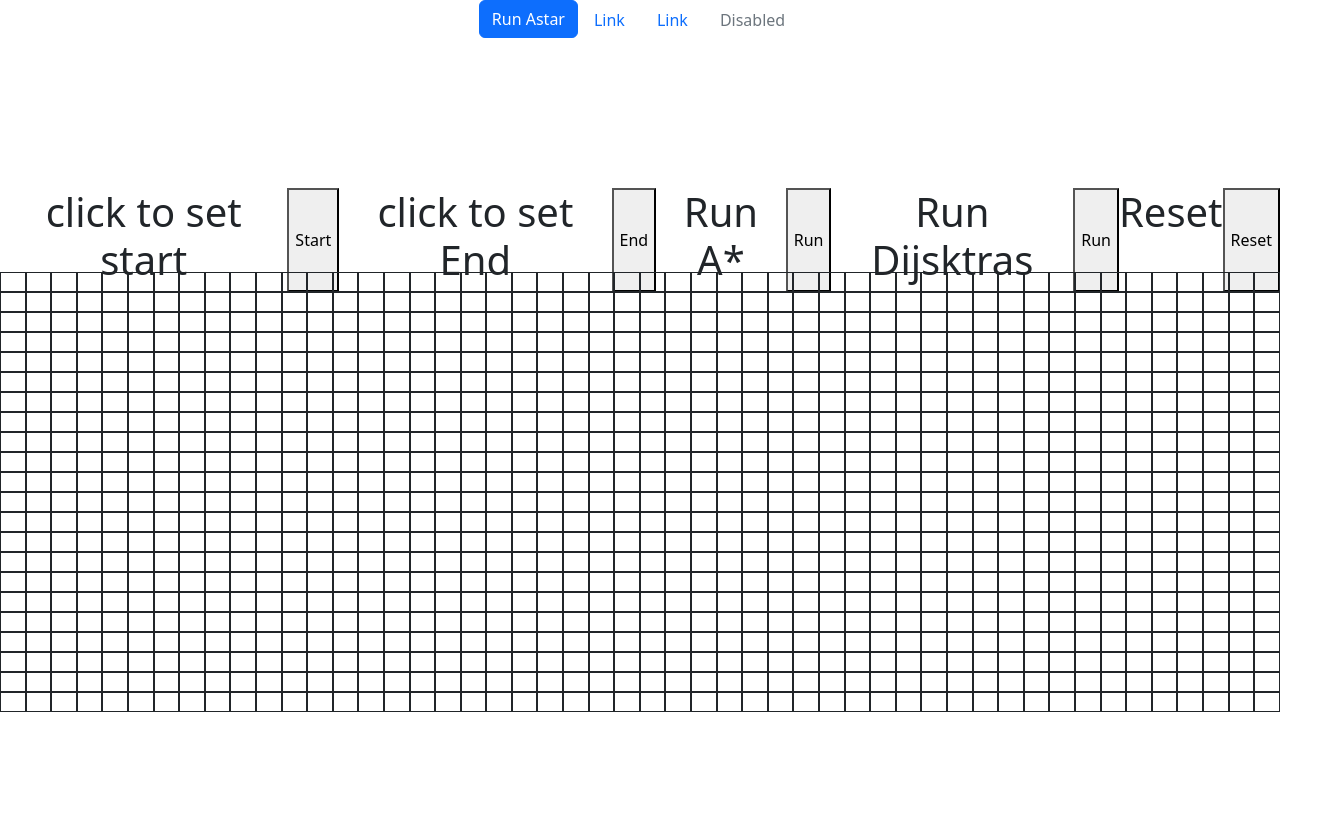
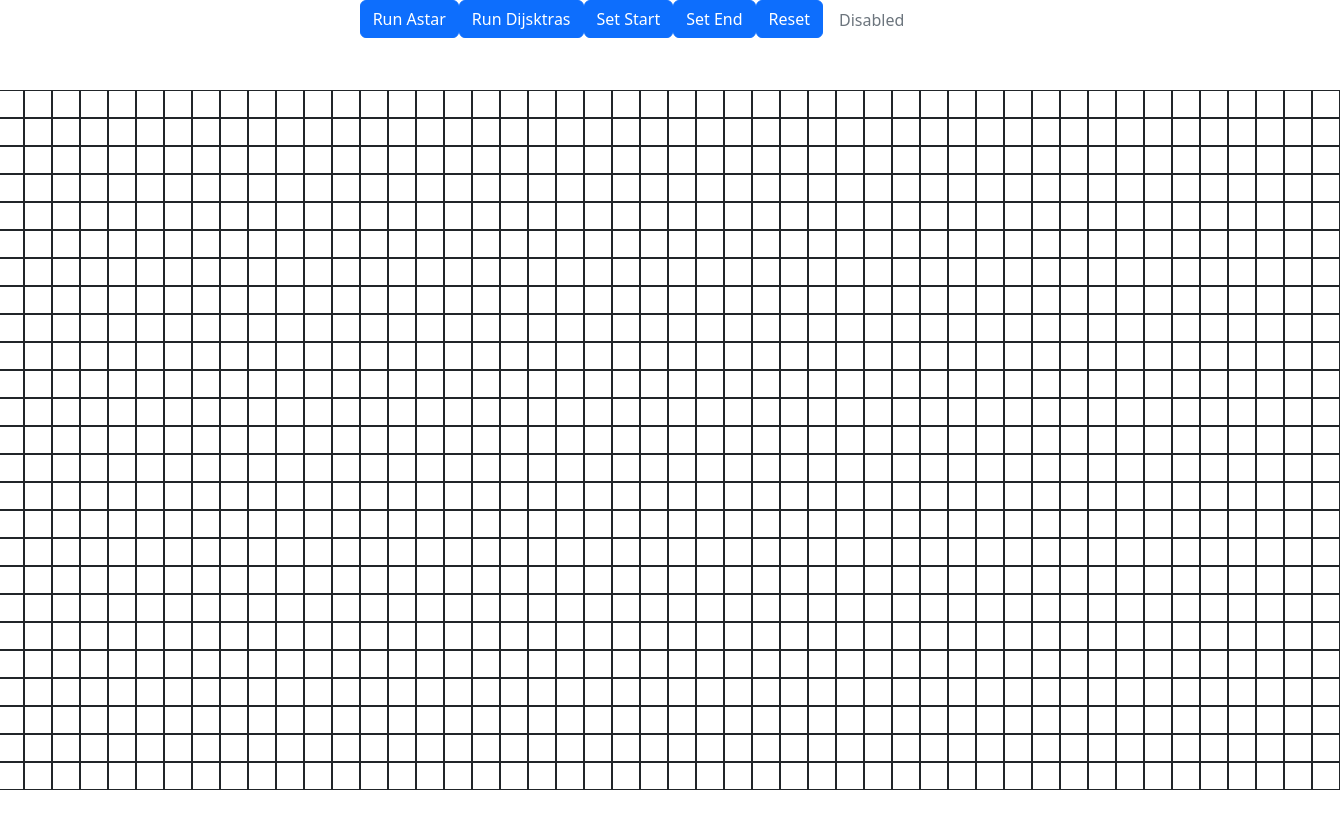
Before and after one commit to diggy63/PathfinderReact, a React (Create React App) app: page / in a window 1280 px wide. Shown: the top 828 px of the page, 1340 px wide, since content can reach past the window. Built offline with nearby package versions, Linux system fonts and the light colour scheme.

Commit message:
making alot of css changes

```diff
--- a/src/Algorithms/Astar.jsx
+++ b/src/Algorithms/Astar.jsx
@@ -2,6 +2,7 @@ import React from "react"
 
 export default async function Astar(start,end,nodes){
     const nodeScorse = AstarInit(start,end)
+    console.log(nodeScorse)
     const open_set = [nodeScorse[start[0]][start[1]]]
     const noders = await runAstar(open_set,nodeScorse,end,nodes)
     return noders
@@ -14,7 +15,7 @@ function getNeighbors(node, nodes,nodeScorse){
     if( node[0]-1 >= 0 && !nodes[node[0]-1][node[1]].isWall){
         neighs.push(nodeScorse[node[0]-1][node[1]])
     }
-    if( node[0]+1 < 20 && !nodes[node[0]+1][node[1]].isWall){
+    if( node[0]+1 < 25 && !nodes[node[0]+1][node[1]].isWall){
         neighs.push(nodeScorse[node[0]+1][node[1]])
     }
     if( node[1]-1 >= 0 && !nodes[node[0]][node[1]-1].isWall){
@@ -38,7 +39,7 @@ function createAstarNode(col, row) {
 
   function AstarInit(start,end){
     const nodeScorse = []
-    for (let row = 0; row < 20; row++) {
+    for (let row = 0; row < 25; row++) {
         const currentRow = [];
         for (let col = 0; col < 50; col++) {
           currentRow.push(createAstarNode(col, row));
--- a/src/Algorithms/Dijkstras.jsx
+++ b/src/Algorithms/Dijkstras.jsx
@@ -33,7 +33,7 @@ function getNeighbors(node, nodes,nodeScorse){
     if( node[0]-1 >= 0 && !nodes[node[0]-1][node[1]].isWall){
         neighs.push(nodeScorse[node[0]-1][node[1]])
     }
-    if( node[0]+1 < 20 && !nodes[node[0]+1][node[1]].isWall){
+    if( node[0]+1 < 25 && !nodes[node[0]+1][node[1]].isWall){
         neighs.push(nodeScorse[node[0]+1][node[1]])
     }
     if( node[1]-1 >= 0 && !nodes[node[0]][node[1]-1].isWall){
@@ -55,7 +55,7 @@ function createDijNode(col, row) {
 
 function createAlgoGrid(start){
     const nodeScorse = []
-    for (let row = 0; row < 20; row++) {
+    for (let row = 0; row < 25; row++) {
         const currentRow = [];
         for (let col = 0; col < 50; col++) {
           currentRow.push(createDijNode(col, row));
--- a/src/App.css
+++ b/src/App.css
@@ -1,3 +1,8 @@
+* {
+  box-sizing: border-box;
+}
+
+
 .App {
   text-align: center;
 }
--- a/src/Pages/Pathfinder.css
+++ b/src/Pages/Pathfinder.css
@@ -4,6 +4,7 @@
     display: flex;
     justify-content: center;
     flex-direction: column;
+    align-items: center;
 
 }
 
@@ -12,6 +13,6 @@
     display: flex;
     align-content: center;
     flex-wrap: wrap;
-    width: 100%;
-    height: 50%;
+    width: 1400px;
+    height: 700px;
 }
--- a/src/Pages/Pathfinder.jsx
+++ b/src/Pages/Pathfinder.jsx
@@ -17,7 +17,7 @@ export default function Pathfinder() {
   const [endPoint, setEndPoint] = useState(false);
   const [isStart, setIsStart] = useState(false);
   const [isEnd, setIsEnd] = useState(false);
-  const ROWS = 22;
+  const ROWS = 25;
   const COLS = 50;
 
   useEffect(() => {
@@ -126,9 +126,8 @@ export default function Pathfinder() {
 
   return (
     <>
-    <Header runAstar={runAstar}/>
+    <Header runAstar={runAstar} runDijkstras={runDijkstras} seeStart={seeStart} seeEnd={seeEnd} resetGrid={resetGrid}/>
     <div className="botHalf">
-      <Options seeStart={seeStart} seeEnd={seeEnd} runAstar={runAstar} runDijkstras={runDijkstras} resetGrid={resetGrid} />
       <div className="grid">
         {nodes.map((row, ri) => {
           return (
--- a/src/components/Header/Header.jsx
+++ b/src/components/Header/Header.jsx
@@ -1,15 +1,35 @@
-import React from 'react';
+import React, { useState } from "react";
 
-import { Button, Nav } from 'react-bootstrap';
+import { Button, Nav } from "react-bootstrap";
 
-export default function Header({runAstar}){
+export default function Header({ runAstar, runDijkstras, seeStart, seeEnd , resetGrid}) {
+  const [isStart, setIsStart] = useState(false);
+  const [isEnd, setIsEnd] = useState(false);
 
-    function handleAlgo(){
-        runAstar()
+  function handleStart() {
+    setIsEnd(false);
+    seeStart(!isStart);
+    setIsStart(!isStart);
   }
-    return(
+
+  function handleEnd() {
+    setIsStart(false);
+    seeEnd(!isEnd);
+    setIsEnd(!isEnd);
+  }
+
+  function handleAlgo(e) {
+    runAstar();
+  }
+  function handleDij() {
+    runDijkstras();
+  }
+  function handleReset(){
+    resetGrid()
+  }
+  return (
     <Nav
-        className='justify-content-center'
+      className="justify-content-center"
       activeKey="/home"
       onSelect={(selectedKey) => alert(`selected ${selectedKey}`)}
     >
@@ -17,10 +37,16 @@ export default function Header({runAstar}){
         <Button onClick={handleAlgo}>Run Astar</Button>
       </Nav.Item>
       <Nav.Item>
-          <Nav.Link eventKey="link-1">Link</Nav.Link>
+        <Button onClick={handleDij}>Run Dijsktras</Button>
       </Nav.Item>
       <Nav.Item>
-          <Nav.Link eventKey="link-2">Link</Nav.Link>
+        <Button onClick={handleStart}>Set Start</Button>
+      </Nav.Item>
+      <Nav.Item>
+        <Button onClick={handleEnd}>Set End</Button>
+      </Nav.Item>
+      <Nav.Item>
+        <Button onClick={handleReset}>Reset</Button>
       </Nav.Item>
       <Nav.Item>
         <Nav.Link eventKey="disabled" disabled>
@@ -28,6 +54,5 @@ export default function Header({runAstar}){
         </Nav.Link>
       </Nav.Item>
     </Nav>
-
-    )
+  );
 }
--- a/src/components/Node/Node.css
+++ b/src/components/Node/Node.css
@@ -1,10 +1,10 @@
 .node{
-    height: 5%;
+    height: 4%;
     width: 2%;
     border-style: solid;
     border-width: 1px;
     box-sizing:border-box;
-
+    margin: 0;
 }
 
 .Blue{
```
Lines whose indentation alone changed are shown as unchanged.
